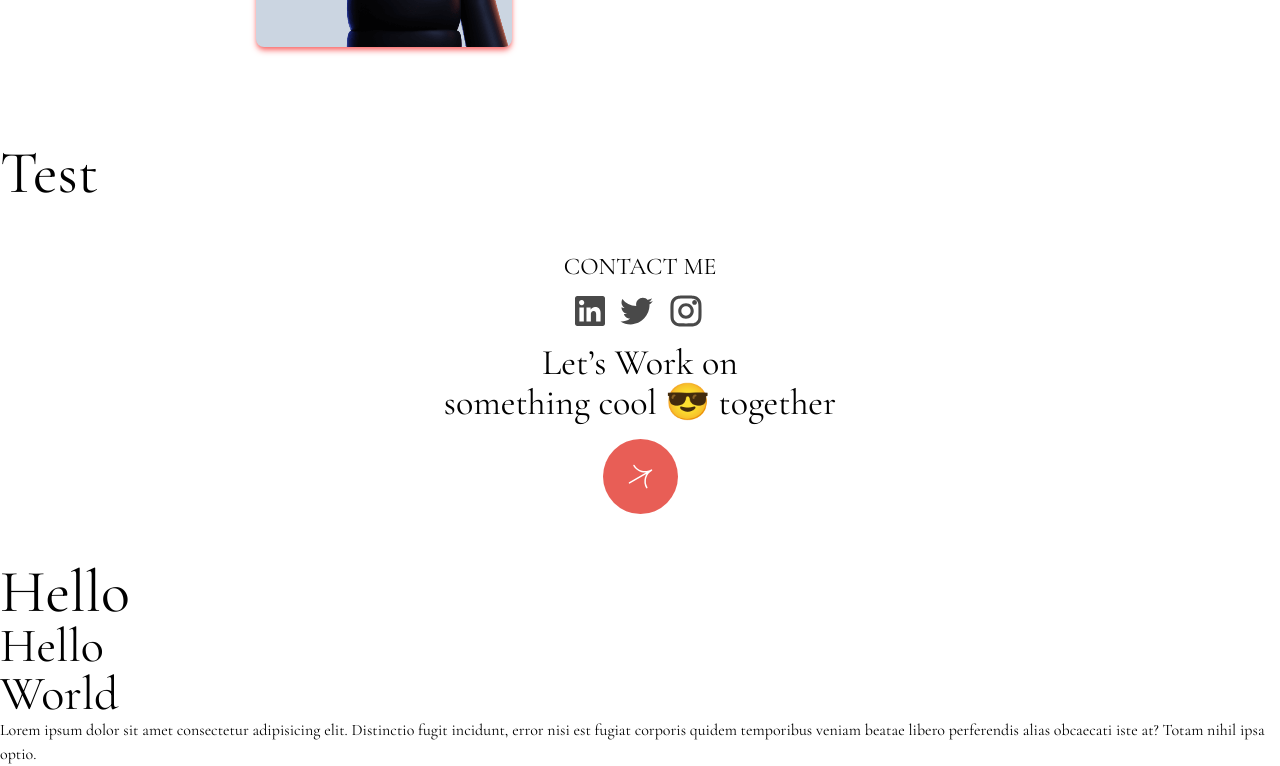
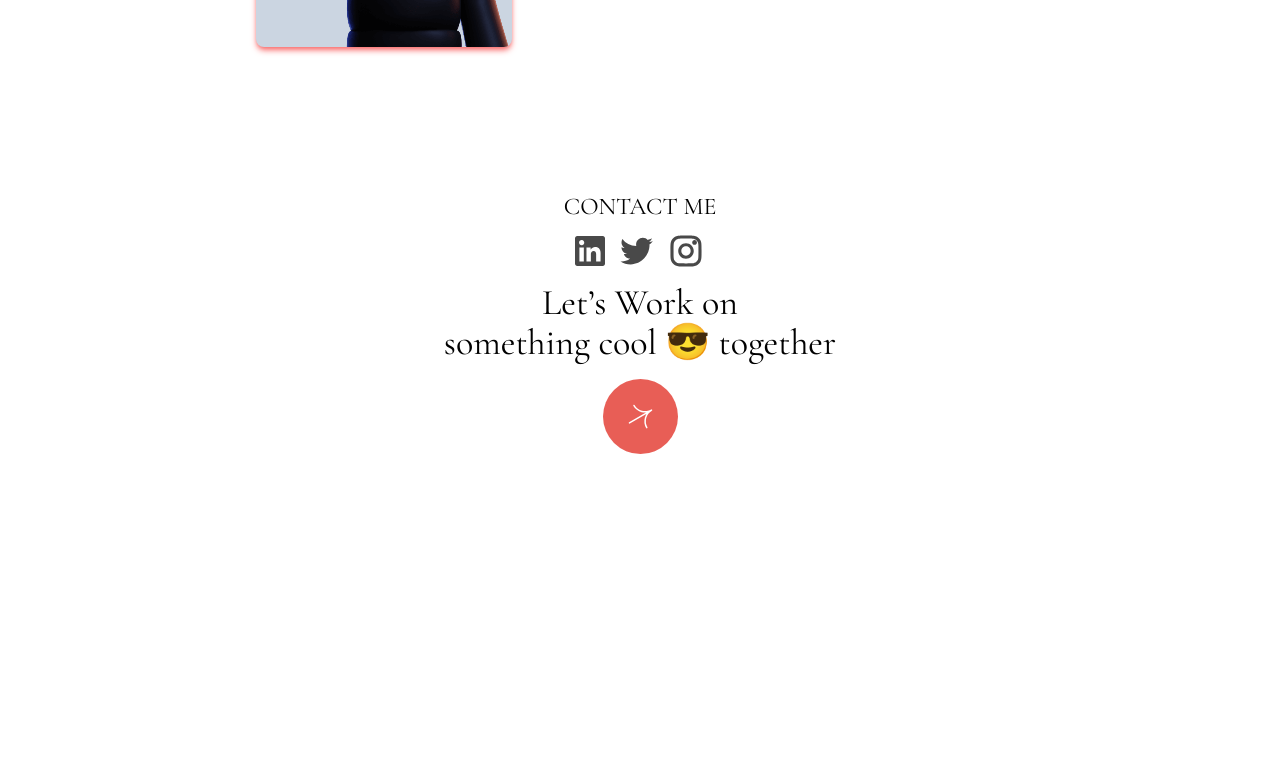
Before and after one commit to dysandi/personal-portfolio, a website built with Vite: page index.html in a window 1280 px wide. Shown: the part 3775-4541 px from the top of the page. After the commit the page ends 4277 px from the top, so only its background shows below. Built offline with nearby package versions, Linux system fonts and the light colour scheme.

Commit message:
delete unnecesary content

```diff
--- a/index.html
+++ b/index.html
@@ -367,10 +367,6 @@
       </div>
     </section>
 
-    <section>
-      <h2>Test</h2>
-    </section>
-
     <section class="grid grid-cols-1 py-12">
       <div class="flex flex-col justify-center items-center text-center">
         <div class="text-2xl mb-2 uppercase">contact me</div>
@@ -427,13 +423,7 @@
       </div>
     </section>
 
-    <h2>Hello</h2>
   </main>
-
-  <h1>Hello</h1>
-  <h1>World</h1>
-  <p>Lorem ipsum dolor sit amet consectetur adipisicing elit. Distinctio fugit incidunt, error nisi est fugiat corporis
-    quidem temporibus veniam beatae libero perferendis alias obcaecati iste at? Totam nihil ipsa optio.</p>
   <script type="module" src="src/javascript/main.js"></script>
 </body>
 
```
Also changed, not shown: src/css/globals.css.
